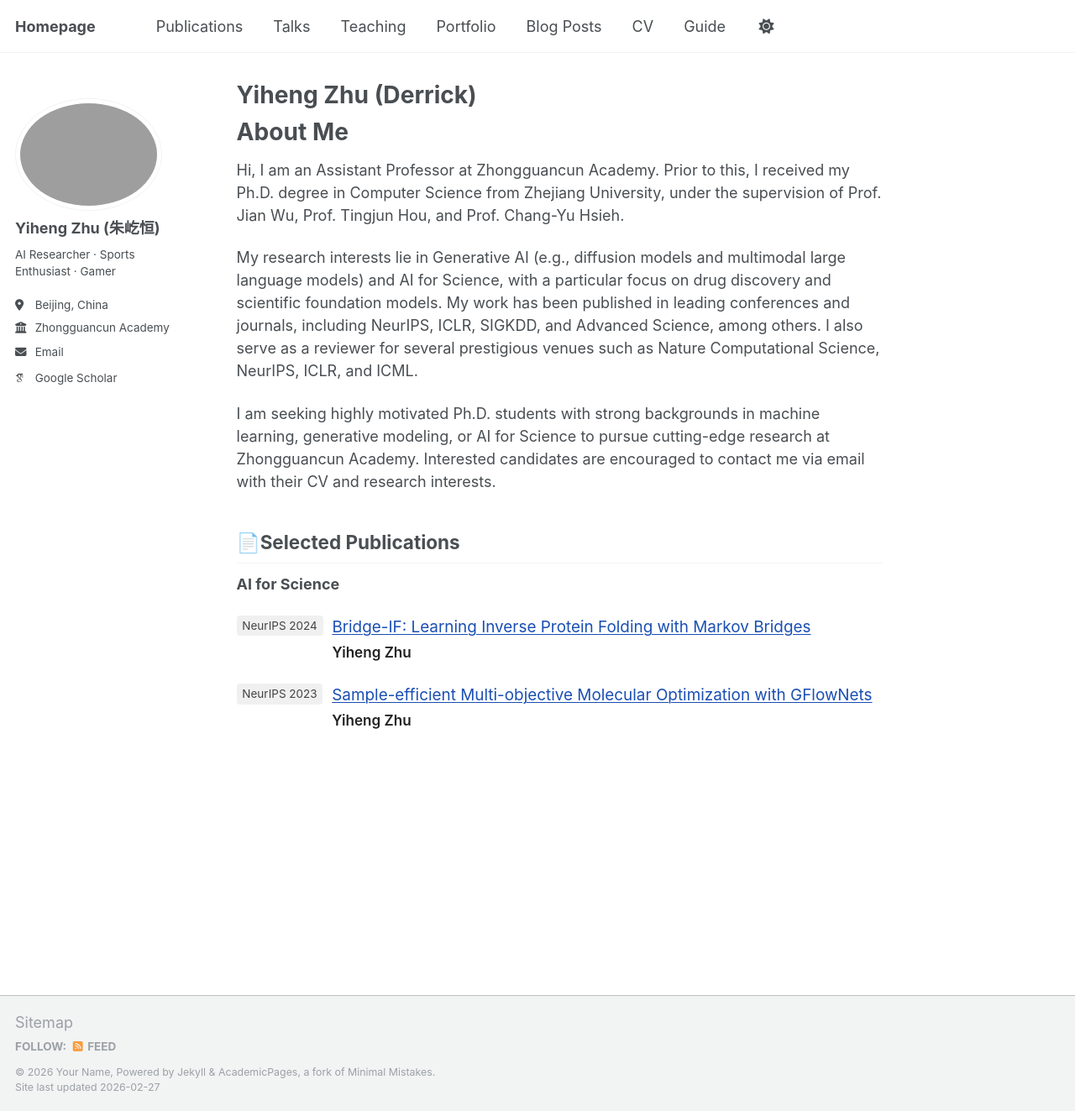
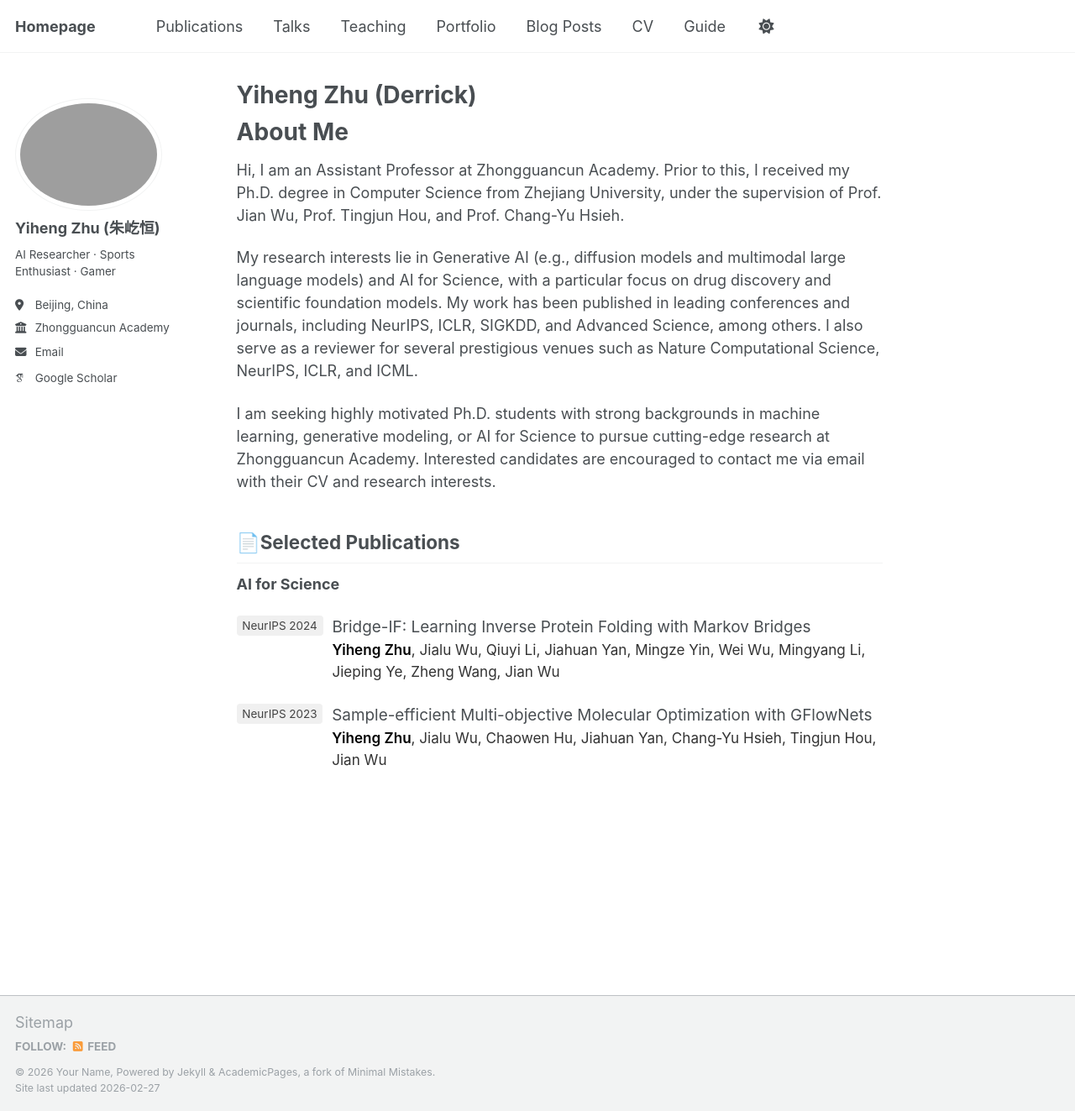
Before and after one commit to derrickzhu147/derrickzhu147.github.io, a Jekyll site: the page built from _pages/about.md, in a window 1280 px wide and 1323 px high. Shown: the whole window at 84% size. Built offline with Jekyll 4.4.1, drawn with Linux system fonts in a browser that asks for light colours; some web fonts are replaced; a script that is not in the unit is left out.

Commit message:
Update about.md

```diff
--- a/_pages/about.md
+++ b/_pages/about.md
@@ -41,26 +41,13 @@ I am seeking highly motivated Ph.D. students with strong backgrounds in machine
 
     <!-- 右列：标题 + 作者 -->
     <div>
-      <a href="PDF_URL_NEURIPS2024"
-         target="_blank"
-         rel="noopener noreferrer"
-         style="
-           font-size:1.05em;
-           color:#1a4fb3;
-           text-decoration:underline;
-           text-decoration-thickness:1px;
-           text-underline-offset:2px;
-         "
-         onmouseover="this.style.color='#0f3a8a';"
-         onmouseout="this.style.color='#1a4fb3';"
-      >
+      <a href="https://arxiv.org/abs/2411.02120" target="_blank" rel="noopener noreferrer"
+         style="font-size:1.05em; color:inherit; text-decoration:none;">
         Bridge-IF: Learning Inverse Protein Folding with Markov Bridges
       </a>
-
-      <div style="font-size:0.95em; margin-top:0.15em;">
-        <span style="font-weight:600; color:#222;">
-          Yiheng Zhu
-        </span>
+      <div style="font-size:0.95em; color:#333;">
+        <span style="font-weight:600; color:#000;">Yiheng Zhu</span>,
+        Jialu Wu, Qiuyi Li, Jiahuan Yan, Mingze Yin, Wei Wu, Mingyang Li, Jieping Ye, Zheng Wang, Jian Wu
       </div>
     </div>
   </div>
@@ -85,26 +72,13 @@ I am seeking highly motivated Ph.D. students with strong backgrounds in machine
     </span>
 
     <div>
-      <a href="PDF_URL_NEURIPS2023"
-         target="_blank"
-         rel="noopener noreferrer"
-         style="
-           font-size:1.05em;
-           color:#1a4fb3;
-           text-decoration:underline;
-           text-decoration-thickness:1px;
-           text-underline-offset:2px;
-         "
-         onmouseover="this.style.color='#0f3a8a';"
-         onmouseout="this.style.color='#1a4fb3';"
-      >
+      <a href="https://arxiv.org/abs/2302.04040" target="_blank" rel="noopener noreferrer"
+         style="font-size:1.05em; color:inherit; text-decoration:none;">
         Sample-efficient Multi-objective Molecular Optimization with GFlowNets
       </a>
-
-      <div style="font-size:0.95em; margin-top:0.15em;">
-        <span style="font-weight:600; color:#222;">
-          Yiheng Zhu
-        </span>
+      <div style="font-size:0.95em; color:#333;">
+        <span style="font-weight:600; color:#000;">Yiheng Zhu</span>,
+        Jialu Wu, Chaowen Hu, Jiahuan Yan, Chang-Yu Hsieh, Tingjun Hou, Jian Wu
       </div>
     </div>
   </div>
```
